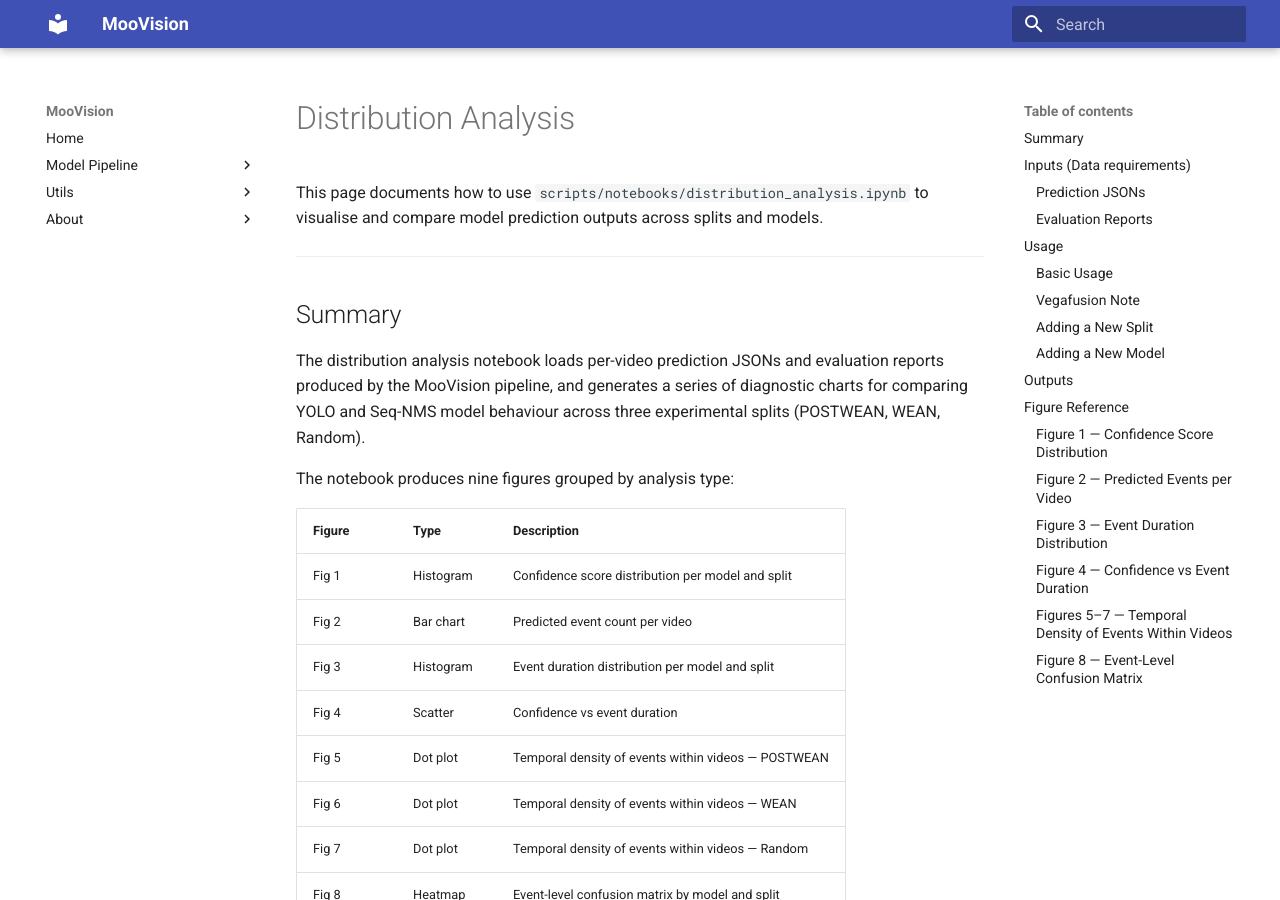
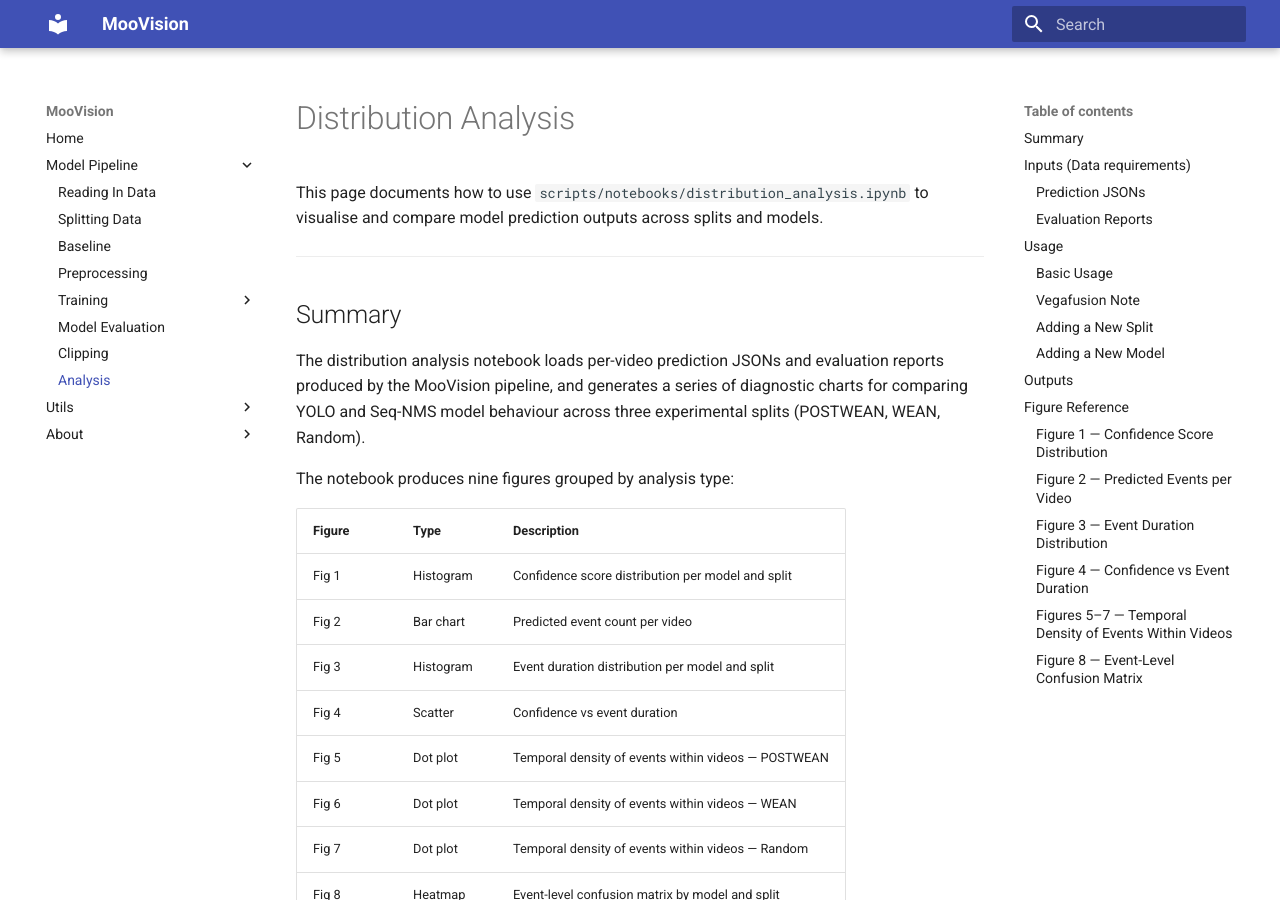
Before and after one commit to UBC-AWP/mooVision, an MkDocs documentation site: the page built from docs/Pipeline/analysis/analysis.md, in a window 1280 px wide and 900 px high. Built offline with MkDocs 1.6.1 and Material for MkDocs 9.7.7, drawn with Linux system fonts in a browser that asks for light colours.

Commit message:
update mkdoc yaml

```diff
--- a/mkdocs.yml
+++ b/mkdocs.yml
@@ -42,14 +42,15 @@ plugins:
 nav:
   - Home: index.md
   - Model Pipeline:
-    - Reading In Data: pipeline/reading_in_data/read_all_clips_index.md
-    - Splitting Data: pipeline/data_splitting/data_splitting.md
-    - Baseline: pipeline/models/baseline.md
-    - Preprocessing: pipeline/preprocessing/preprocessing.md
+    - Reading In Data: Pipeline/reading_in_data/read_all_clips_index.md
+    - Splitting Data: Pipeline/data_splitting/data_splitting.md
+    - Baseline: Pipeline/models/baseline.md
+    - Preprocessing: Pipeline/preprocessing/preprocessing.md
     - Training:
-      - YOLO: pipeline/training/training_yolo.md
-    - Model Evaluation: pipeline/evaluation/evaluation.md
-    - Clipping: pipeline/generating_clips/clipping.md
+      - YOLO: Pipeline/Training/training_yolo.md
+    - Model Evaluation: Pipeline/evaluation/evaluation.md
+    - Clipping: Pipeline/generating_clips/clipping.md
+    - Analysis: Pipeline/analysis/analysis.md
   - Utils:
     - Utils: utils/get_video.md
     - Sockeye: utils/sockeye.md
```
